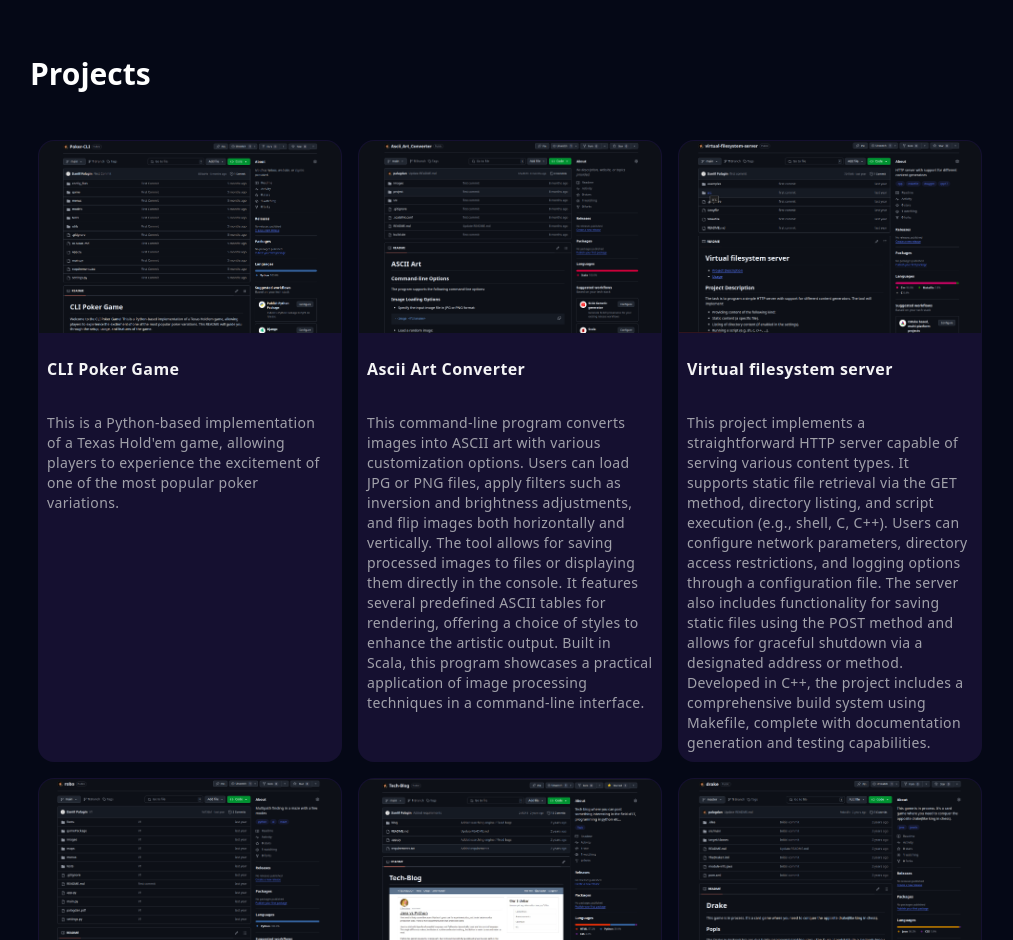
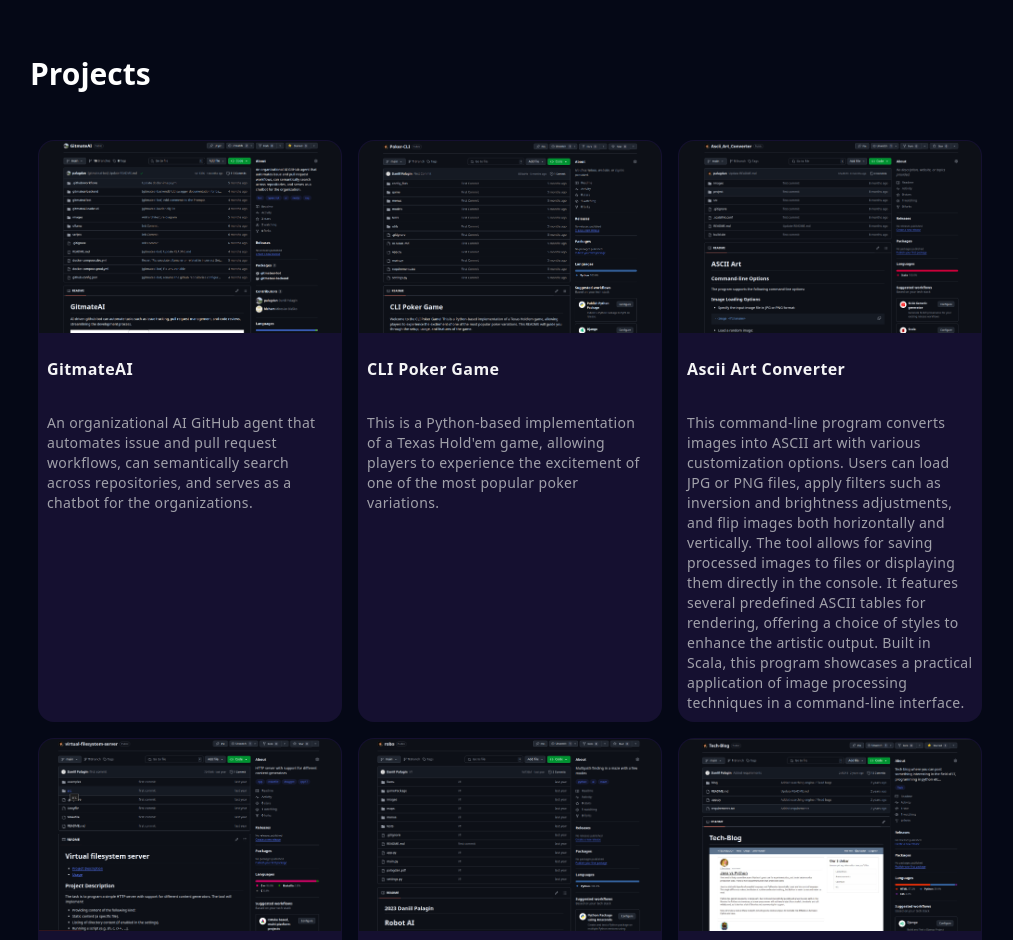
Before and after one commit to palagdan/Portfolio, a React (Vite) app: page / in a window 1280 px wide. Shown: the part 1860-2800 px from the top of the page, without its empty margins (130-1143 px from the left). Built offline with nearby package versions, Linux system fonts and the light colour scheme.

Commit message:
Add new project to the Projects section

```diff
--- a/src/constants/index.tsx
+++ b/src/constants/index.tsx
@@ -49,6 +49,13 @@ export const resumeLink = "https://www.dropbox.com/scl/fi/003ypv66ukotz1kh28mqg/
 
 export const projects = [
     {
+        title: "GitmateAI",
+        description:
+            "An organizational AI GitHub agent that automates issue and pull request workflows, can semantically search across repositories, and serves as a chatbot for the organizations.",
+        link: "https://github.com/palagdan/GitmateAI",
+        image: "gitmateai.png"
+    },
+    {
         title: "CLI Poker Game",
         description:
             "This is a Python-based implementation of a Texas Hold'em game, allowing players to experience the excitement of one of the most popular poker variations.",
```
Also changed, not shown: public/gitmateai.png (added).
